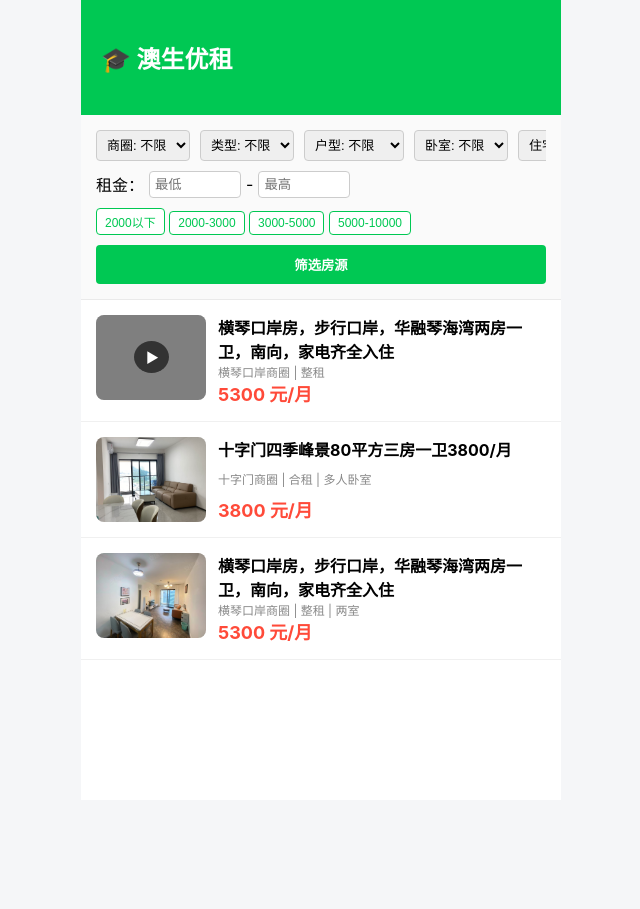
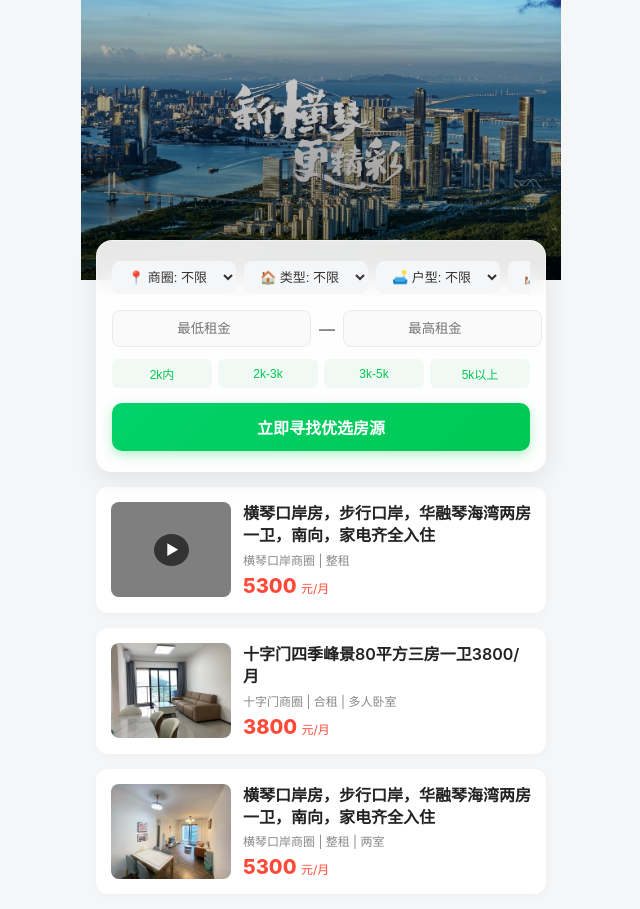
Before and after one commit to Lemony-design/rental-platform, a Flask app: page / in a window 1280 px wide. Shown: the whole page, without its empty margins (319-959 px from the left). Before the commit the page ends 641 px from the top, so only its background shows below. Run offline with Flask 3, Linux system fonts and the light colour scheme; grey boxes are pictures that could not be loaded.

Commit message:
feat: 首页 hero 主视觉与毛玻璃筛选区

```diff
--- a/api/app.py
+++ b/api/app.py
@@ -14,7 +14,11 @@ DATA_BLOB_PATH = "macau-rent/data.json"
 LOCAL_DATA_FILE = os.path.join(ROOT_DIR, "data.json")
 LOCAL_UPLOAD_DIR = os.path.join(ROOT_DIR, "public", "uploads")
 
-app = Flask(__name__, template_folder=os.path.join(ROOT_DIR, "templates"))
+app = Flask(
+    __name__,
+    template_folder=os.path.join(ROOT_DIR, "templates"),
+    static_folder=os.path.join(ROOT_DIR, "static"),
+)
 
 
 def _use_blob() -> bool:
@@ -242,3 +246,5 @@ def delete_property(prop_id):
         return jsonify({"status": "success"})
     except Exception as e:
         return jsonify({"status": "error", "message": str(e)}), 500
+if __name__ == "__main__":
+    app.run(host="127.0.0.1", port=5000, debug=True)
--- a/templates/index.html
+++ b/templates/index.html
@@ -5,83 +5,157 @@
     <meta name="viewport" content="width=device-width, initial-scale=1.0">
     <title>澳生优租</title>
     <style>
-        /* 原有CSS省略以节省篇幅，重点添加过滤器的CSS */
-        body { font-family: -apple-system, sans-serif; background: #F5F6F8; margin: 0;}
-        #app { max-width: 480px; margin: 0 auto; background: #fff; min-height: 100vh; }
-        .header { background: #00C853; padding: 20px; color: white; }
+        body { font-family: -apple-system, 'PingFang SC', 'Helvetica Neue', sans-serif; background: #F5F6F8; margin: 0; }
+        #app { max-width: 480px; margin: 0 auto; background: #F5F6F8; min-height: 100vh; position: relative; }
 
-        /* 筛选区样式 */
-        .filter-section { padding: 15px; background: #FAFAFA; border-bottom: 1px solid #EAEAEA; }
-        .filter-row { display: flex; gap: 10px; margin-bottom: 10px; overflow-x: auto; white-space: nowrap; }
-        .filter-row select { padding: 6px; border: 1px solid #ccc; border-radius: 4px; font-size: 13px; }
-        .price-inputs { display: flex; align-items: center; gap: 5px; margin-bottom: 10px;}
-        .price-inputs input { width: 80px; padding: 5px; border: 1px solid #ccc; border-radius: 4px;}
-        .price-btns button { padding: 4px 8px; font-size: 12px; border: 1px solid #00C853; color: #00C853; background: white; border-radius: 4px; cursor: pointer;}
-        .btn-search { width: 100%; padding: 10px; background: #00C853; color: white; border: none; border-radius: 4px; font-weight: bold;}
+        /* 1. 沉浸式主视觉（大厂风格） */
+        .hero {
+            position: relative;
+            width: 100%;
+            height: 280px;
+            background-image: url('/static/picture/主页.jpg');
+            background-size: cover;
+            background-position: center;
+            display: flex;
+            flex-direction: column;
+            justify-content: center;
+            align-items: center;
+        }
 
-        /* 房源卡片样式 */
-        .card { display: flex; padding: 15px; border-bottom: 1px solid #F0F0F0; text-decoration: none; color: inherit; }
-        .card-img-wrap { width: 110px; height: 85px; border-radius: 8px; overflow: hidden; background: #eee;}
+        .hero::before {
+            content: '';
+            position: absolute;
+            top: 0; left: 0; right: 0; bottom: 0;
+            background: linear-gradient(to bottom, rgba(0,0,0,0.1) 0%, rgba(0,0,0,0.5) 100%);
+            z-index: 1;
+        }
+
+        .hero-content {
+            position: relative;
+            z-index: 2;
+            color: #FFF;
+            text-align: center;
+            margin-top: -30px;
+        }
+
+        .hero-title {
+            font-size: 32px;
+            font-weight: 800;
+            margin: 0 0 8px 0;
+            letter-spacing: 2px;
+            text-shadow: 0 2px 10px rgba(0,0,0,0.3);
+        }
+
+        .hero-subtitle {
+            font-size: 14px;
+            font-weight: 300;
+            opacity: 0.9;
+            text-shadow: 0 1px 4px rgba(0,0,0,0.3);
+        }
+
+        /* 2. 毛玻璃悬浮筛选区 */
+        .filter-section {
+            position: relative;
+            z-index: 10;
+            margin: -40px 15px 15px 15px;
+            padding: 20px 15px;
+            background: rgba(255, 255, 255, 0.9);
+            backdrop-filter: blur(12px);
+            -webkit-backdrop-filter: blur(12px);
+            border-radius: 16px;
+            box-shadow: 0 8px 24px rgba(0,0,0,0.08);
+            border: 1px solid rgba(255,255,255,0.5);
+        }
+
+        .filter-row { display: flex; gap: 8px; margin-bottom: 12px; overflow-x: auto; white-space: nowrap; padding-bottom: 4px; }
+        .filter-row::-webkit-scrollbar { display: none; }
+        .filter-row select {
+            padding: 8px 12px; border: none; background: #F5F6F8; border-radius: 8px;
+            font-size: 13px; font-weight: 500; color: #333; outline: none;
+        }
+
+        .price-inputs { display: flex; align-items: center; gap: 8px; margin-bottom: 12px; }
+        .price-inputs input {
+            flex: 1; padding: 10px; border: 1px solid #EAEAEA; border-radius: 8px;
+            background: #FAFAFA; text-align: center; outline: none; transition: 0.3s;
+        }
+        .price-inputs input:focus { border-color: #00C853; background: #FFF; }
+        .price-inputs span { color: #888; font-weight: bold; }
+
+        .price-btns { display: flex; gap: 6px; flex-wrap: wrap; margin-bottom: 15px; }
+        .price-btns button {
+            flex: 1; padding: 6px 0; font-size: 12px; border: none;
+            background: #F0F9F4; color: #00C853; border-radius: 6px; font-weight: 500; cursor: pointer;
+        }
+
+        .btn-search {
+            width: 100%; padding: 12px; background: linear-gradient(135deg, #00D26A, #00C853);
+            color: white; border: none; border-radius: 10px; font-size: 16px; font-weight: bold;
+            box-shadow: 0 4px 12px rgba(0, 200, 83, 0.3); transition: 0.2s; cursor: pointer;
+        }
+        .btn-search:active { transform: scale(0.98); }
+
+        .list-container { padding: 0 15px; }
+        .card { display: flex; padding: 15px; margin-bottom: 15px; background: #fff; border-radius: 12px; box-shadow: 0 2px 10px rgba(0,0,0,0.03); text-decoration: none; color: inherit; border: none; }
+        .card-img-wrap { width: 120px; height: 95px; border-radius: 8px; overflow: hidden; background: #eee; flex-shrink: 0; }
         .card-img-wrap img { width: 100%; height: 100%; object-fit: cover; }
-        .card-info { margin-left: 12px; flex: 1; display: flex; flex-direction: column; justify-content: space-between;}
-        .card-title { font-size: 16px; font-weight: bold; }
-        .card-tags { font-size: 12px; color: #888; }
-        .card-price { font-size: 18px; color: #FF4A39; font-weight: bold; }
+        .card-info { margin-left: 12px; flex: 1; display: flex; flex-direction: column; justify-content: space-between; }
+        .card-title { font-size: 16px; font-weight: 600; color: #222; line-height: 1.4; display: -webkit-box; -webkit-box-orient: vertical; -webkit-line-clamp: 2; overflow: hidden; }
+        .card-tags { font-size: 12px; color: #888; margin-top: 4px; }
+        .card-price { font-size: 20px; color: #FF4A39; font-weight: 800; margin-top: 6px; }
+        .card-price span { font-size: 12px; font-weight: normal; }
     </style>
 </head>
 <body>
     <div id="app">
-        <div class="header">
-            <h2>🎓 澳生优租</h2>
-        </div>
+        <div class="hero"></div>
 
         <div class="filter-section">
             <form action="/" method="GET" id="filterForm">
                 <div class="filter-row">
                     <select name="location">
-                        <option value="不限">商圈: 不限</option>
+                        <option value="不限">📍 商圈: 不限</option>
                         <option value="横琴口岸商圈">横琴口岸</option>
                         <option value="十字门商圈">十字门</option>
                     </select>
                     <select name="rent_type">
-                        <option value="不限">类型: 不限</option>
+                        <option value="不限">🏠 类型: 不限</option>
                         <option value="整租">整租</option>
                         <option value="合租">合租</option>
                     </select>
                     <select name="layout">
-                        <option value="不限">户型: 不限</option>
+                        <option value="不限">🛋️ 户型: 不限</option>
                         <option value="一室">一室</option>
                         <option value="两室">两室</option>
                         <option value="三室">三室</option>
                         <option value="四室及以上">四室及以上</option>
                     </select>
                     <select name="bedroom">
-                        <option value="不限">卧室: 不限</option>
+                        <option value="不限">🛏️ 卧室: 不限</option>
                         <option value="主卧">主卧</option>
                         <option value="次卧">次卧</option>
                     </select>
                     <select name="housing_form">
-                        <option value="不限">住宅: 不限</option>
+                        <option value="不限">🏢 住宅: 不限</option>
                         <option value="单间公寓">单间公寓</option>
                         <option value="多人卧室">多人卧室</option>
                     </select>
                 </div>
 
                 <div class="price-inputs">
-                    <span>租金：</span>
-                    <input type="number" name="min_price" id="minP" placeholder="最低" value="{{ request.args.get('min_price', '') }}">
-                    <span>-</span>
-                    <input type="number" name="max_price" id="maxP" placeholder="最高" value="{{ request.args.get('max_price', '') }}">
+                    <input type="number" name="min_price" id="minP" placeholder="最低租金" value="{{ request.args.get('min_price', '') }}">
+                    <span>—</span>
+                    <input type="number" name="max_price" id="maxP" placeholder="最高租金" value="{{ request.args.get('max_price', '') }}">
                 </div>
 
                 <div class="price-btns">
-                    <button type="button" onclick="setPrice(0, 2000)">2000以下</button>
-                    <button type="button" onclick="setPrice(2000, 3000)">2000-3000</button>
-                    <button type="button" onclick="setPrice(3000, 5000)">3000-5000</button>
-                    <button type="button" onclick="setPrice(5000, 10000)">5000-10000</button>
+                    <button type="button" onclick="setPrice(0, 2000)">2k内</button>
+                    <button type="button" onclick="setPrice(2000, 3000)">2k-3k</button>
+                    <button type="button" onclick="setPrice(3000, 5000)">3k-5k</button>
+                    <button type="button" onclick="setPrice(5000, 10000)">5k以上</button>
                 </div>
 
-                <button type="submit" class="btn-search" style="margin-top: 10px;">筛选房源</button>
+                <button type="submit" class="btn-search">立即寻找优选房源</button>
             </form>
         </div>
 
@@ -126,7 +200,6 @@
 
     <script>
         // 快捷设置价格区间并自动提交表单
-        // 快捷设置价格区间并自动提交表单
         function setPrice(min, max) {
             document.getElementById('minP').value = min;
             document.getElementById('maxP').value = max;
```
Also changed, not shown: static/picture/主页.jpg (added).
